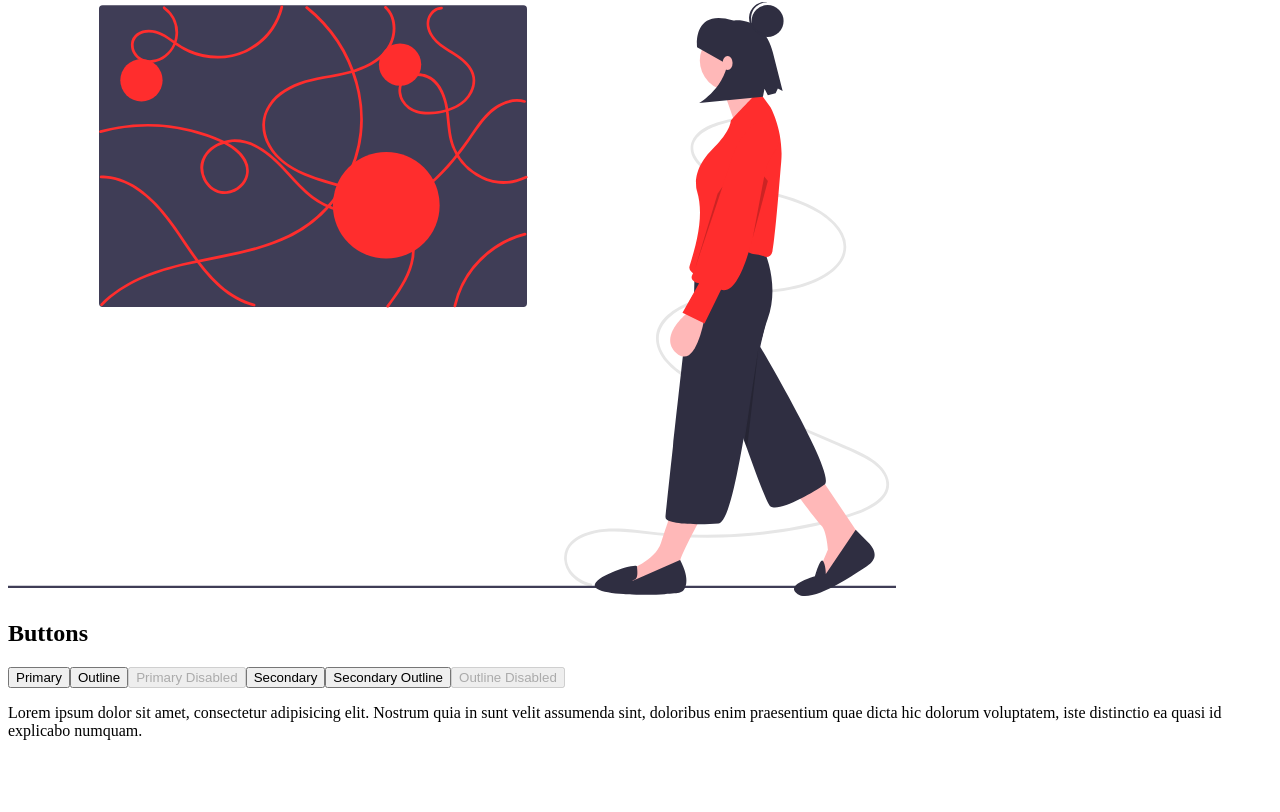
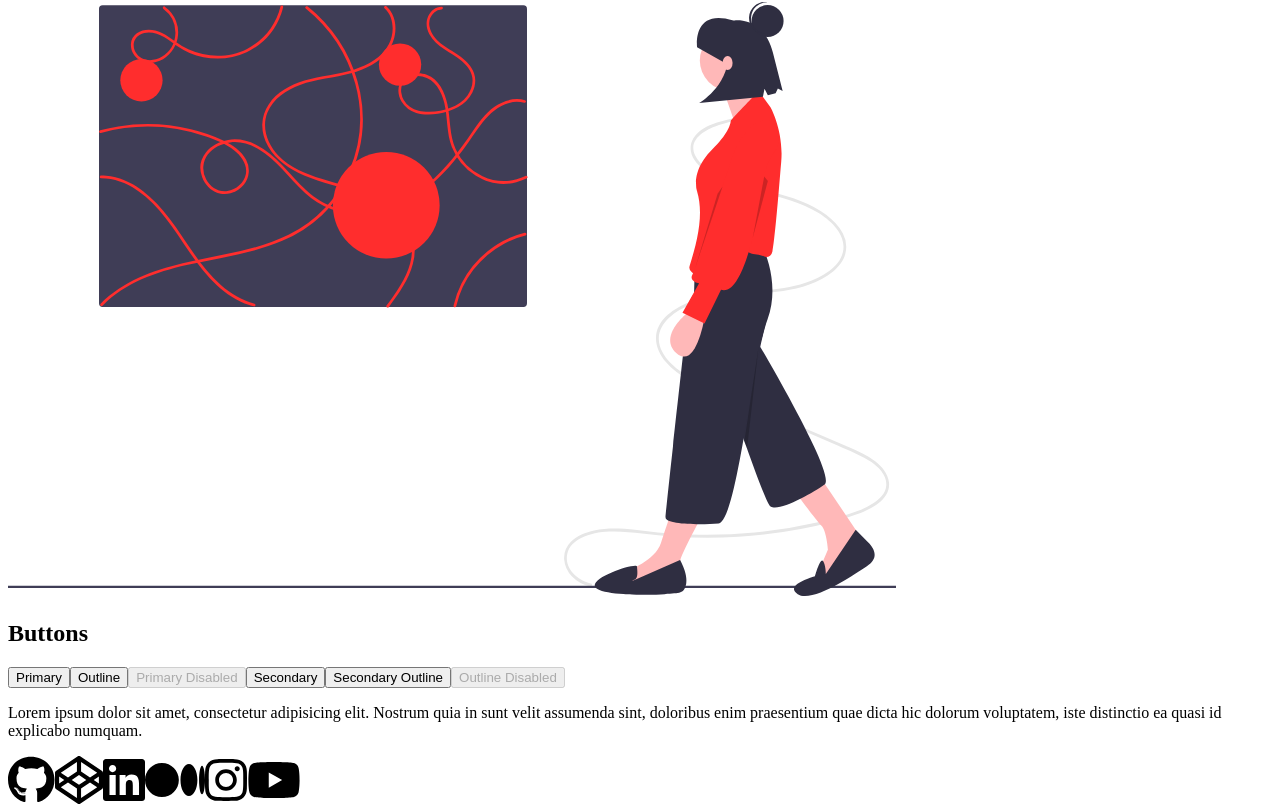
Before and after one commit to Shcoobz/advancedJS_light-dark-mode, a React (Vite) app: page / in a window 1280 px wide. Shown: the part 1587-2399 px from the top of the page. Before the commit the page ends 2343 px from the top, so only its background shows below. Built offline with nearby package versions, Linux system fonts and the light colour scheme; the HTML template or start-up script is replaced by a standard one.

Commit message:
implemented contact

```diff
--- a/package.json
+++ b/package.json
@@ -14,6 +14,7 @@
   "homepage": "https://shcoobz.github.io/react_light-dark-mode/",
   "dependencies": {
     "@fortawesome/fontawesome-svg-core": "^6.5.2",
+    "@fortawesome/free-brands-svg-icons": "^6.5.2",
     "@fortawesome/free-solid-svg-icons": "^6.5.2",
     "@fortawesome/react-fontawesome": "^0.2.0",
     "react": "^18.2.0",
--- a/src/App.jsx
+++ b/src/App.jsx
@@ -1,6 +1,7 @@
 import Home from './components/Home';
 import About from './components/About';
 import Projects from './components/Projects';
+import Contact from './components/Contact';
 
 function App() {
   return (
@@ -8,6 +9,7 @@ function App() {
       <Home />
       <About />
       <Projects />
+      <Contact />
     </div>
   );
 }
--- /dev/null
+++ b/src/components/Contact.jsx
@@ -0,0 +1,26 @@
+import { FontAwesomeIcon } from '@fortawesome/react-fontawesome';
+import {
+  faGithub,
+  faCodepen,
+  faLinkedin,
+  faMedium,
+  faInstagram,
+  faYoutube,
+} from '@fortawesome/free-brands-svg-icons';
+
+function Contact() {
+  return (
+    <section id='contact'>
+      <div className='social-icons'>
+        <FontAwesomeIcon icon={faGithub} size='3x' className='fa-svg' />
+        <FontAwesomeIcon icon={faCodepen} size='3x' className='fa-svg' />
+        <FontAwesomeIcon icon={faLinkedin} size='3x' className='fa-svg' />
+        <FontAwesomeIcon icon={faMedium} size='3x' className='fa-svg' />
+        <FontAwesomeIcon icon={faInstagram} size='3x' className='fa-svg' />
+        <FontAwesomeIcon icon={faYoutube} size='3x' className='fa-svg' />
+      </div>
+    </section>
+  );
+}
+
+export default Contact;
--- a/src/css/index.css
+++ b/src/css/index.css
@@ -173,14 +173,15 @@ p {
 }
 
 /* Contact Section */
-.fab {
+.social-icons .fa-svg {
   font-size: 100px;
   margin-right: 50px;
   cursor: pointer;
   color: var(--primary-color);
+  transition: color 0.3s;
 }
 
-.fab:hover {
+.social-icons .fa-svg:hover {
   color: var(--on-background);
 }
 
```
Also changed, not shown: 2 other files (tests, documents, lock files or other folders).
